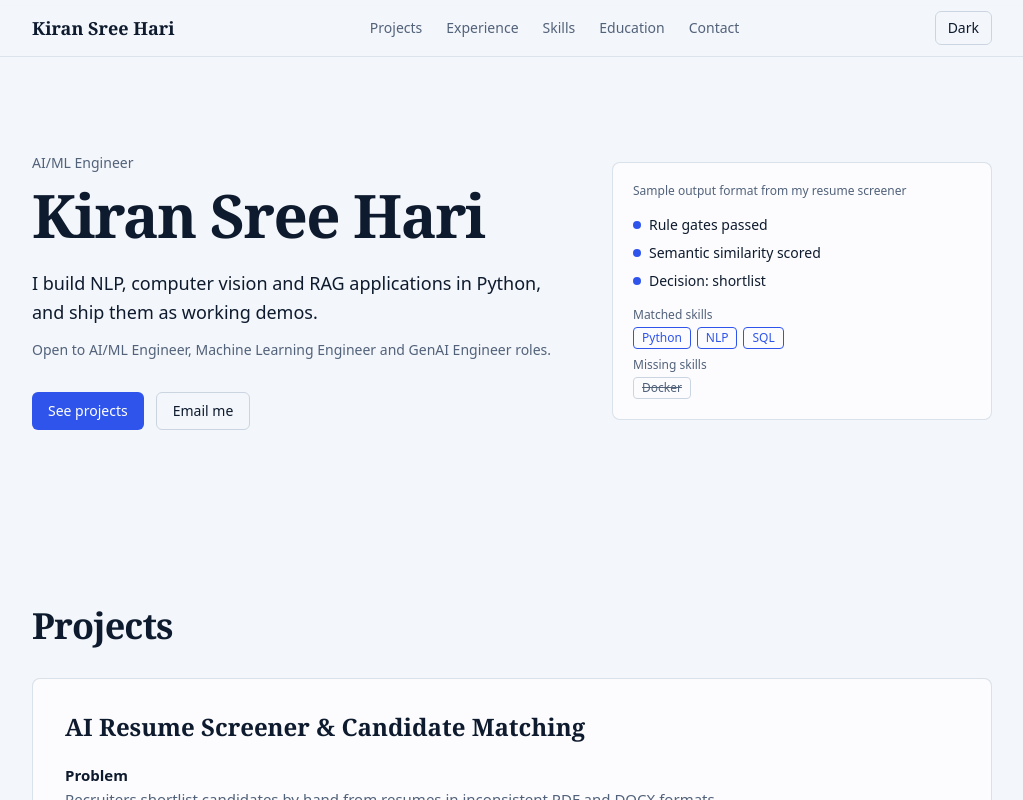
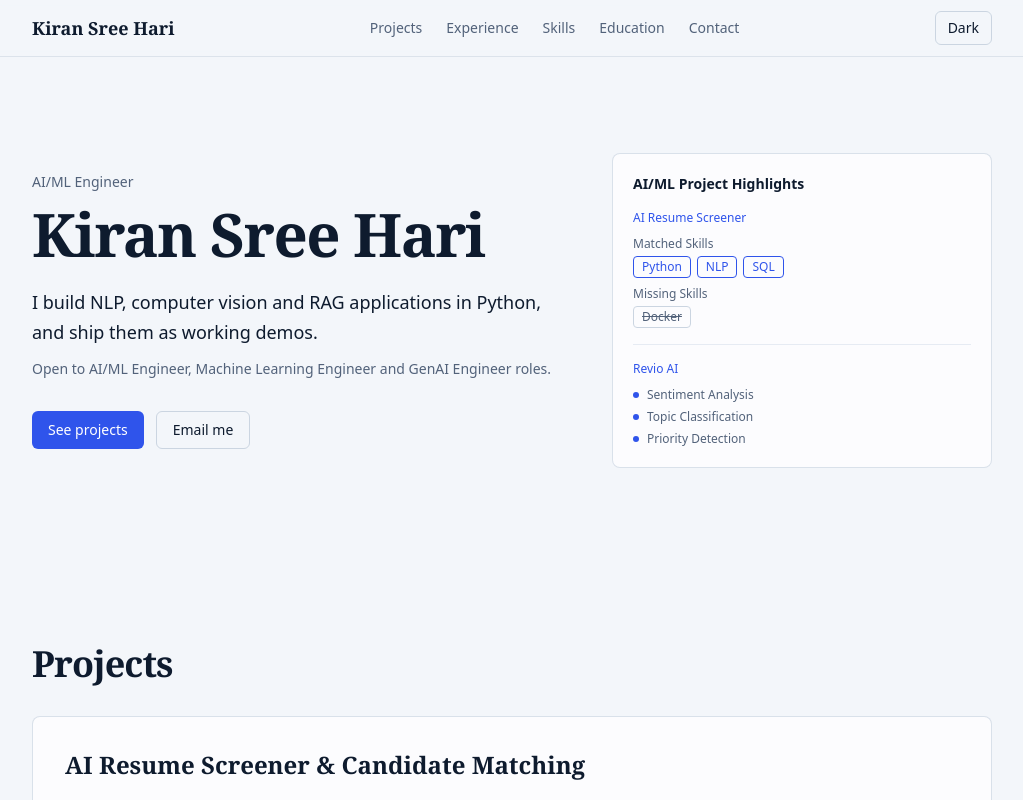
Before and after one commit to kiransree2002/Kiran-Portfolio, a Next.js app: page / in a window 1280 px wide. Shown: the top 800 px of the page, without its empty margins (128-1151 px from the left). Built offline with nearby package versions, Linux system fonts and the light colour scheme.

Commit message:
Update hero card with AI project highlights

```diff
--- a/components/Hero.jsx
+++ b/components/Hero.jsx
@@ -1,31 +1,41 @@
-import { profile, heroSample } from "@/data/profile";
+import { profile } from "@/data/profile";
 
-function MatchCard() {
+function HighlightsCard() {
   const d = (n) => ({ animationDelay: `${n * 120}ms` });
   return (
-    <div className="panel p-5 text-sm" aria-label="Example of an explainable match breakdown">
-      <p className="muted mb-4 text-xs">Sample output format from my resume screener</p>
-      <ul className="mb-4 space-y-2">
-        {heroSample.gates.map((g, i) => (
-          <li key={g} className="settle flex items-center gap-2" style={d(i + 1)}>
-            <span className="h-2 w-2 rounded-full bg-cobalt dark:bg-cobalt-light" />
-            {g}
-          </li>
-        ))}
-      </ul>
-      <div className="settle mb-2" style={d(4)}>
-        <p className="muted mb-1 text-xs">Matched skills</p>
-        <div className="flex flex-wrap gap-1.5">
-          {heroSample.matched.map((s) => (
-            <span key={s} className="chip !border-cobalt !text-cobalt dark:!border-cobalt-light dark:!text-cobalt-light">{s}</span>
-          ))}
+    <div className="panel p-5 text-sm" aria-label="AI/ML Project Highlights">
+      <p className="font-semibold text-ink dark:text-slate-200">AI/ML Project Highlights</p>
+
+      {/* AI Resume Screener */}
+      <div className="mt-4 border-b border-slate-200/80 pb-4 dark:border-night-line">
+        <p className="text-xs font-medium text-cobalt dark:text-cobalt-light">AI Resume Screener</p>
+        <div className="settle mt-2.5" style={d(1)}>
+          <p className="muted mb-1 text-xs">Matched Skills</p>
+          <div className="flex flex-wrap gap-1.5">
+            {["Python", "NLP", "SQL"].map((s) => (
+              <span key={s} className="chip !border-cobalt !text-cobalt dark:!border-cobalt-light dark:!text-cobalt-light">{s}</span>
+            ))}
+          </div>
+        </div>
+        <div className="settle mt-2" style={d(2)}>
+          <p className="muted mb-1 text-xs">Missing Skills</p>
+          <div className="flex flex-wrap gap-1.5">
+            <span className="chip line-through">Docker</span>
+          </div>
         </div>
       </div>
-      <div className="settle" style={d(5)}>
-        <p className="muted mb-1 text-xs">Missing skills</p>
-        <div className="flex flex-wrap gap-1.5">
-          {heroSample.missing.map((s) => <span key={s} className="chip line-through">{s}</span>)}
-        </div>
+
+      {/* Revio AI */}
+      <div className="mt-4">
+        <p className="text-xs font-medium text-cobalt dark:text-cobalt-light">Revio AI</p>
+        <ul className="mt-2.5 space-y-1.5">
+          {["Sentiment Analysis", "Topic Classification", "Priority Detection"].map((feat, i) => (
+            <li key={feat} className="settle flex items-center gap-2" style={d(i + 3)}>
+              <span className="h-1.5 w-1.5 rounded-full bg-cobalt dark:bg-cobalt-light" />
+              <span className="text-xs text-ink-soft dark:text-slate-300">{feat}</span>
+            </li>
+          ))}
+        </ul>
       </div>
     </div>
   );
@@ -46,7 +56,7 @@ export default function Hero() {
           <a href={`mailto:${profile.email}`} className="btn btn-ghost">Email me</a>
         </div>
       </div>
-      <MatchCard />
+      <HighlightsCard />
     </section>
   );
 }
```
